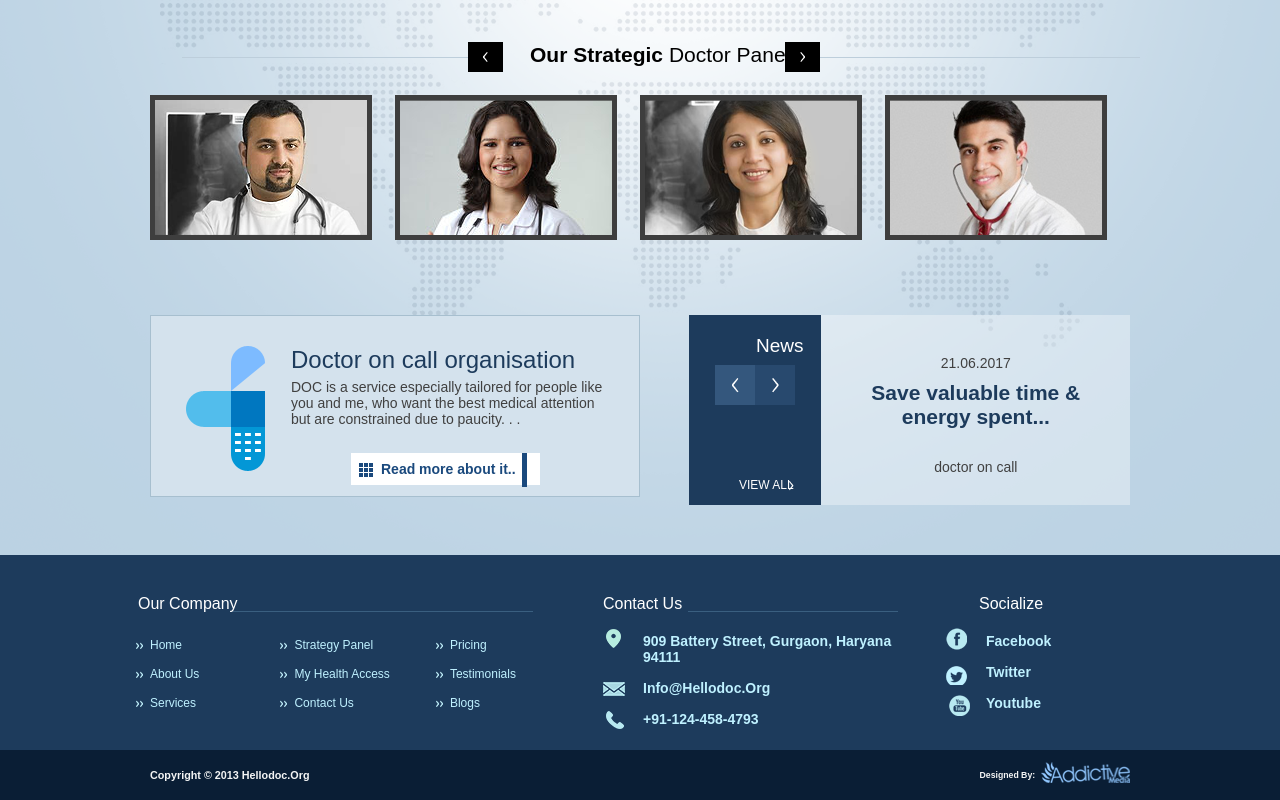
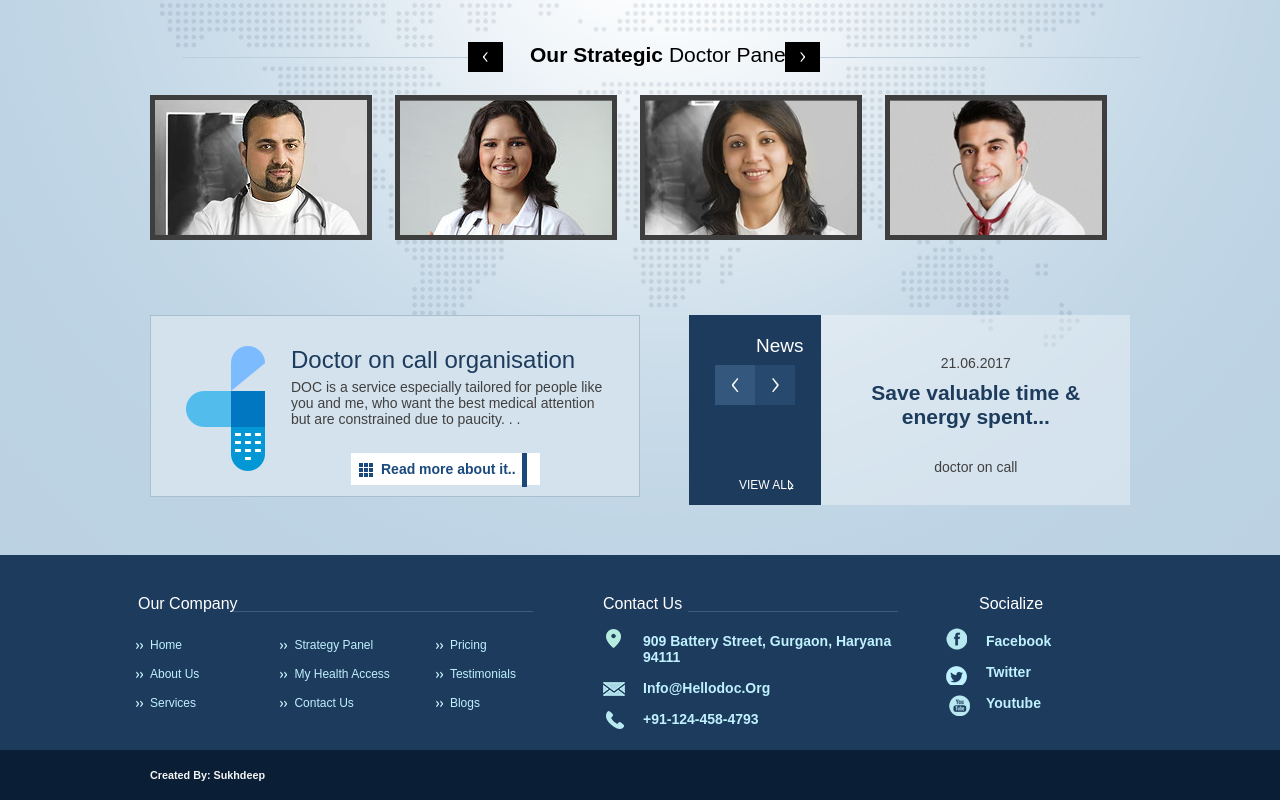
Before and after one commit to ssharma1307/doctors-on-call, a plain HTML site: page index.html in a window 1280 px wide. Shown: the part 631-1431 px from the top of the page. Drawn offline with Linux system fonts and the light colour scheme.

Commit message:
footer update

```diff
--- a/index.html
+++ b/index.html
@@ -246,10 +246,10 @@
 												 <div class="footerbottom">
          <div class="container">
               <h5>
-               Copyright © 2013 hellodoc.org
+               Created by: Sukhdeep
               </h5>
               <h6>
-                  Designed by: <a href="#">&nbsp</a>
+
               </h6>
          </div>
          </div>
```
